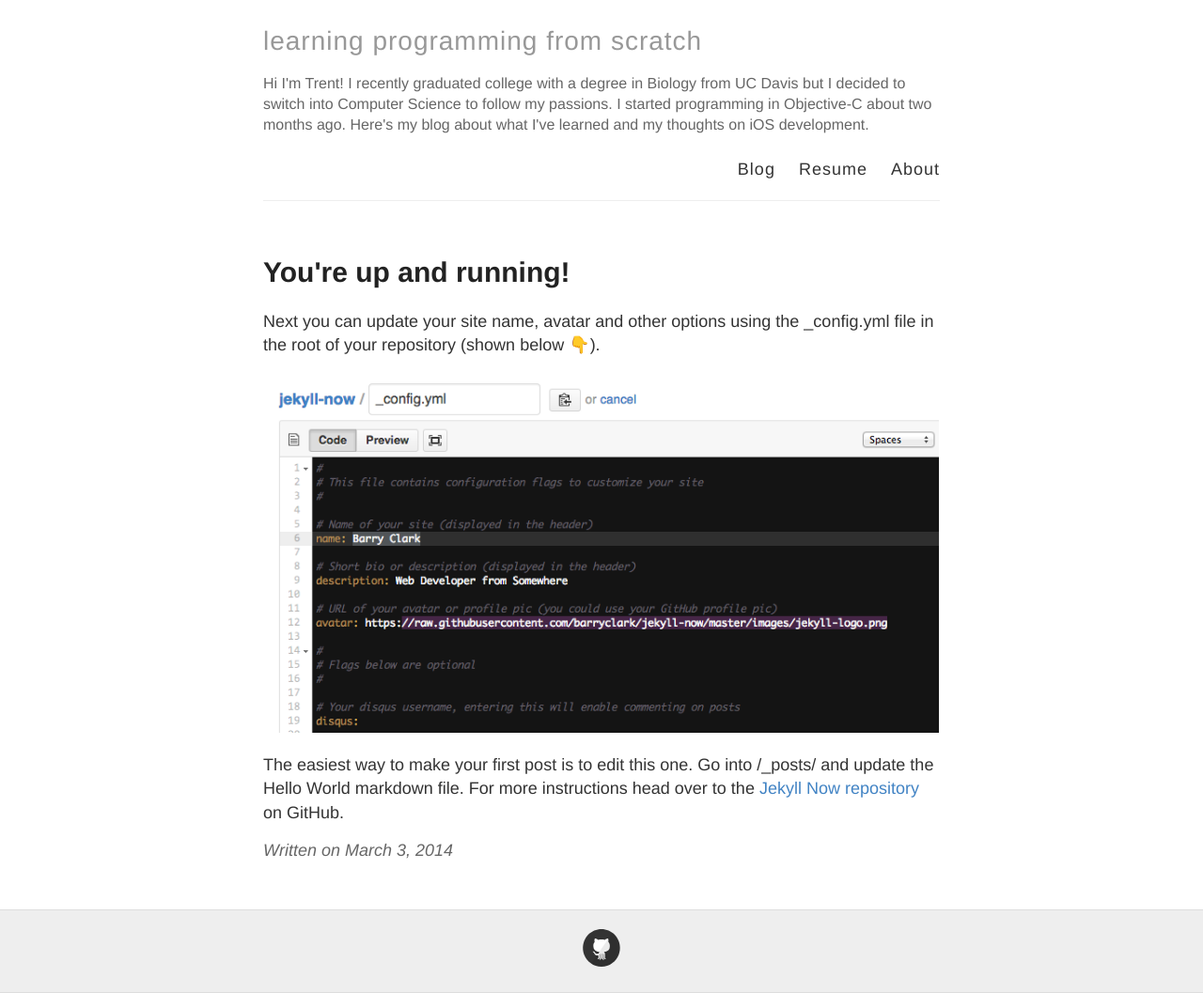
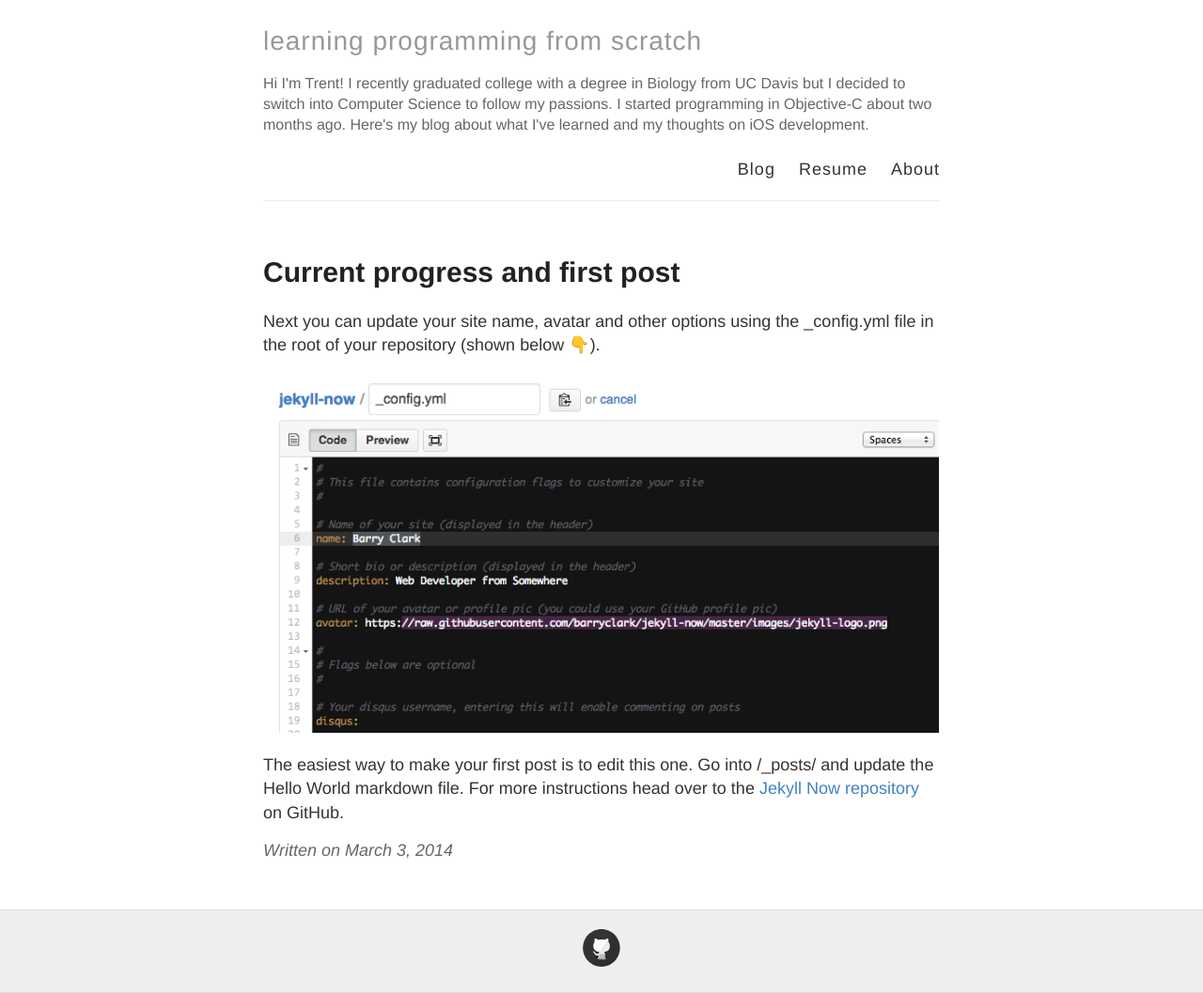
Before and after one commit to trentyou/trentyou.github.io, a Jekyll site: the page built from _posts/2014-3-3-Hello-World.md, in a window 1280 px wide. Shown: the whole page at 94% size. Built offline with Jekyll 4.4.1, drawn with Linux system fonts in a browser that asks for light colours; emoji names are drawn with the system emoji font.

Commit message:
Updated 2014-3-3-Hello-World.md

```diff
--- a/_posts/2014-3-3-Hello-World.md
+++ b/_posts/2014-3-3-Hello-World.md
@@ -1,6 +1,7 @@
 ---
 layout: post
-title: You're up and running!
+title: Current progress and first post
+published: true
 ---
 
 Next you can update your site name, avatar and other options using the _config.yml file in the root of your repository (shown below :point_down:).
```
